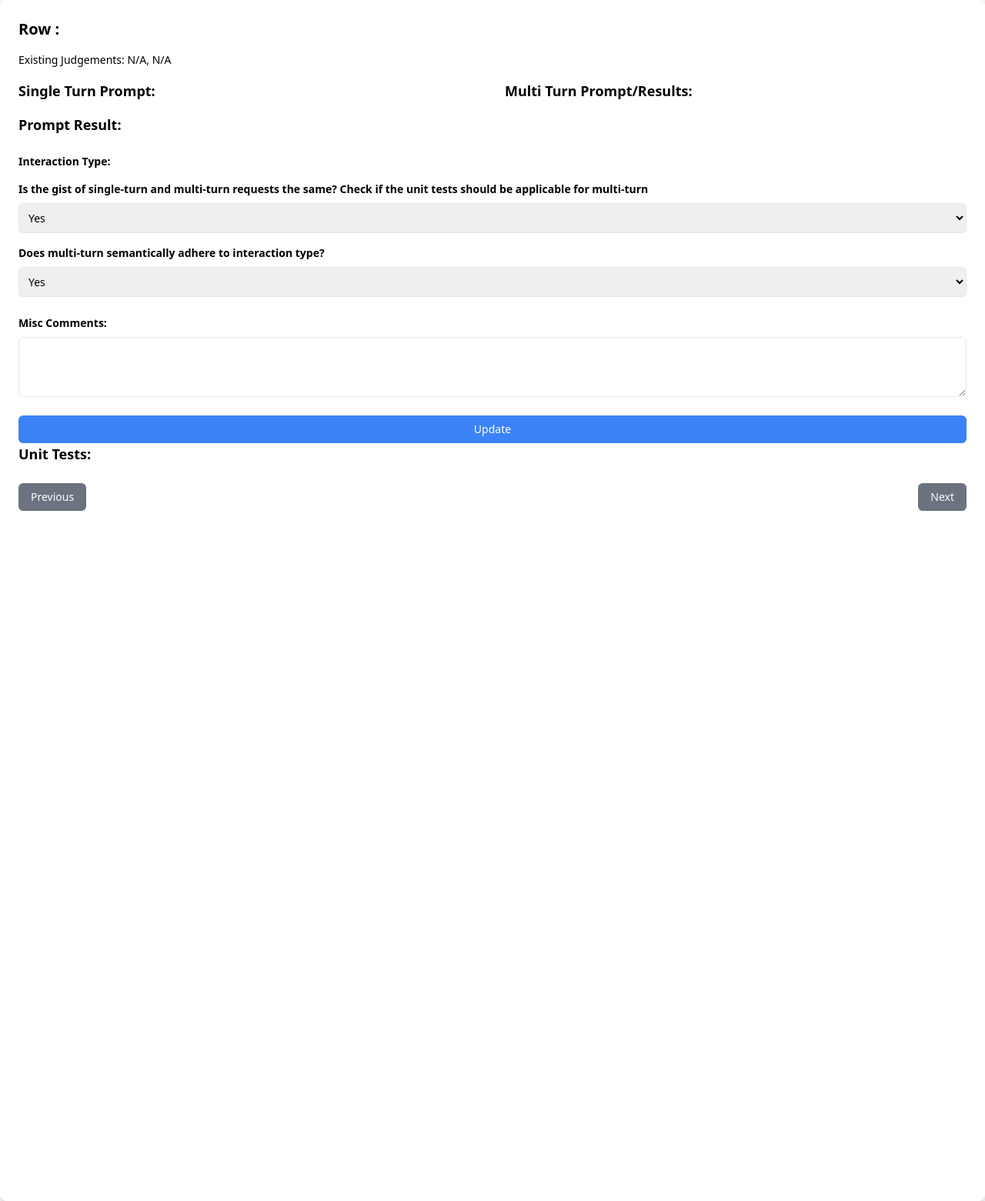
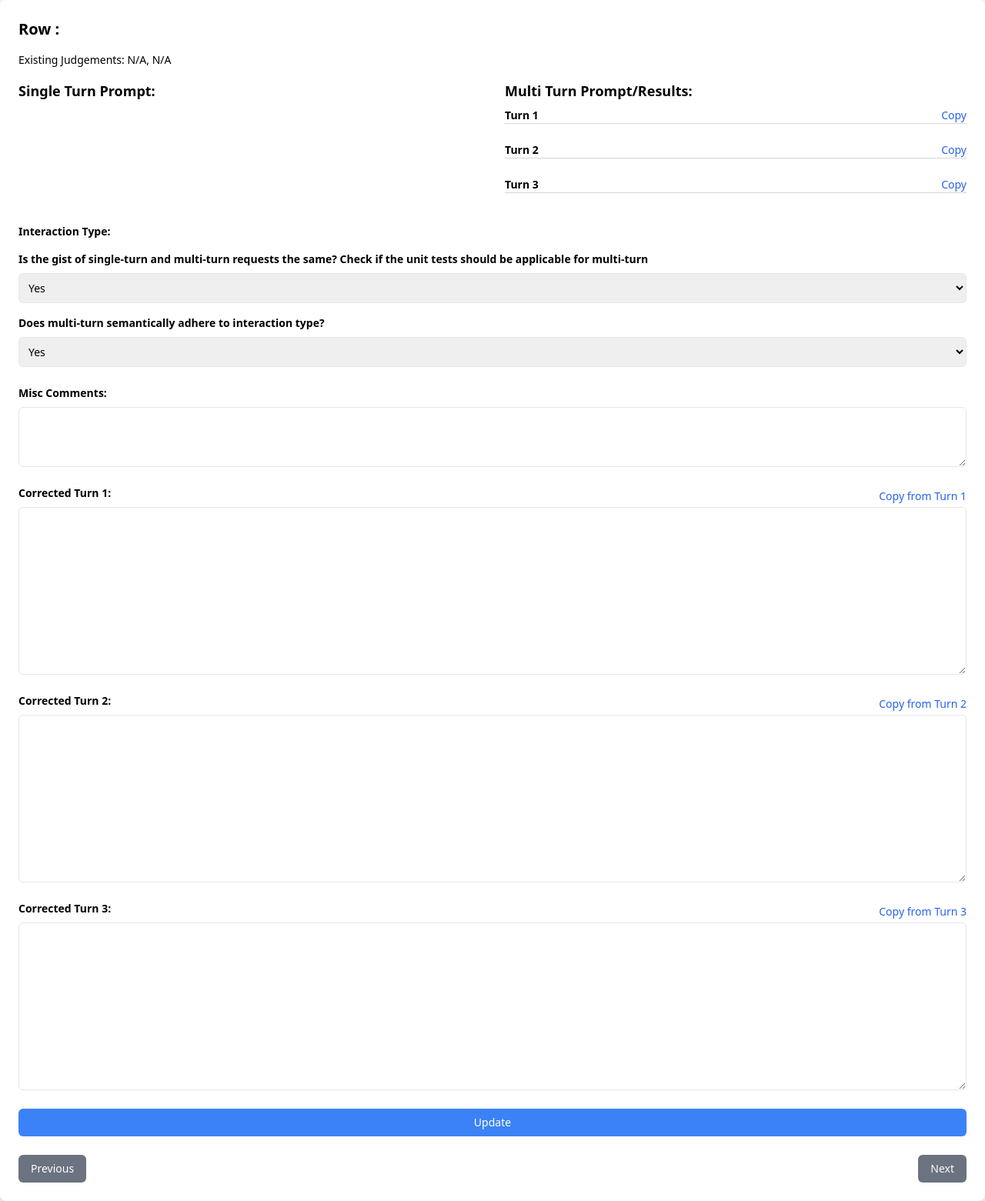
Before and after one commit to NyxIsBad/YizhengRuchitYang_Flask, a Flask app: template templates/process.html in a window 1280 px wide. Shown: the whole page at 77% size. Run offline with Flask 3, Linux system fonts and the light colour scheme; the template is opened without the code that fills it, so the values that code supplies are empty; some libraries are stand-ins or nearby versions.

Commit message:
changes for version 2 of sheet

```diff
--- a/app.py
+++ b/app.py
@@ -9,6 +9,21 @@ app = Flask(__name__)
 # Global variables for starting row, and current page
 start_row = 2
 current_row = start_row
+alphabet = 'ABCDEFGHIJKLMNOPQRSTUVWXYZ'
+a_to_index = {char: index for index, char in enumerate(alphabet)}
+
+# global variables for actual columns to select
+Single_Turn = a_to_index['E']
+Interaction_Type = a_to_index['F']
+J_Semantic_Adherence = a_to_index['G'] # judgement
+J_Interaction_Type = a_to_index['H'] #judgement
+Multi_Turn_1 = a_to_index['I']
+Multi_Turn_2 = a_to_index['J']
+Multi_Turn_3 = a_to_index['K']
+Misc_Comments = a_to_index['L']
+Corrected_Turn_1 = a_to_index['M']
+Corrected_Turn_2 = a_to_index['N']
+Corrected_Turn_3 = a_to_index['O']
 
 # Google Sheets authentication
 def authenticate_google_sheets(credentials_file, sheet_id, worksheet_name):
@@ -20,6 +35,30 @@ def authenticate_google_sheets(credentials_file, sheet_id, worksheet_name):
 
 def convert_newlines(text):
     return str(escape(text)).replace("\n", "<br>").replace(r"\n", "<br>")
+
+def highlight_matching_lines(single_text, multi_text):
+    import re
+
+    # Normalize text for comparison
+    def normalize(s):
+        return s.replace('\\\\', '\\').strip()
+
+    # Normalize all lines in the single turn text
+    single_lines_normalized = set(normalize(line) for line in single_text.splitlines() if line.strip())
+
+    highlighted_lines = []
+    for line in multi_text.splitlines():
+        raw_line = line
+        norm_line = normalize(line)
+        if norm_line in single_lines_normalized:
+            highlighted_line = f'<span style="background-color: yellow">{escape(raw_line)}</span>'
+        else:
+            highlighted_line = escape(raw_line)
+        highlighted_lines.append(highlighted_line)
+
+    return Markup('<br>'.join(highlighted_lines))
+
+
 
 # Read configuration from config.cfg
 config = configparser.ConfigParser()
@@ -45,7 +84,7 @@ def set_parameters():
 
 @app.route('/process/<int:row_id>', methods=['GET'])
 def process(row_id=None):
-    global current_row, sheet
+    global current_row, sheet, Single_Turn, Interaction_Type, J_Semantic_Adherence, J_Interaction_Type, Multi_Turn_1, Multi_Turn_2, Multi_Turn_3, Misc_Comments, Corrected_Turn_1, Corrected_Turn_2, Corrected_Turn_3
     # Get the number of rows in the sheet
 
     # If row_id is provided, use it; otherwise, use the global current_row
@@ -65,29 +104,19 @@ def process(row_id=None):
     if len(row) < 22:
         row.extend([''] * (22 - len(row)))  # Extend the row with empty strings up to 22 columns
 
-    M, N = row[12], row[13]  # Columns M, N (zero-indexed: 12, 13)
-    K, L = row[10], row[11]  # Columns K, L
-    U = row[20]  # Column U
-    # print(str(escape(U)).replace(r"\n", "<br>"))
-    V = row[21]  # Column V
-    F = row[5]  # Column F (Interaction Type)
-    instructions = row[14:20]  # Columns O-T
-
-    instructions = [convert_newlines(instr) for instr in instructions]
-    # Instructions should be 6 long; lets provide strong to 0, 2, 4 (the instructions)
-    instructions[0] = "<strong>" + instructions[0] + "</strong>"
-    instructions[2] = "<strong>" + instructions[2] + "</strong>"
-    instructions[4] = "<strong>" + instructions[4] + "</strong>"
     data = {
         'index': current,
-        'K': K, # judgement 1
-        'L': L, # judgement 2
-        'M': convert_newlines(M), # instructions
-        'N': convert_newlines(N), # instructions
-        'U': convert_newlines(U), # unit tests
-        'V': V, # misc comments
-        'F': F,  # Interaction Type
-        'instructions': instructions,
+        'single_turn': convert_newlines(row[Single_Turn]),  # Column E
+        'j_semantic_adherence': row[J_Semantic_Adherence],  # Column G
+        'j_interaction_type': row[J_Interaction_Type],  # Column H
+        'interaction_type': row[Interaction_Type],  # Column F
+        'multi_turn_1': highlight_matching_lines(row[Single_Turn], row[Multi_Turn_1]),  # Column I
+        'multi_turn_2': highlight_matching_lines(row[Single_Turn], row[Multi_Turn_2]),  # Column J
+        'multi_turn_3': highlight_matching_lines(row[Single_Turn], row[Multi_Turn_3]),  # Column K
+        'misc_comments': convert_newlines(row[Misc_Comments]),  # Column L
+        'corrected_turn_1': row[Corrected_Turn_1],  # Column M
+        'corrected_turn_2': row[Corrected_Turn_2],  # Column N
+        'corrected_turn_3': row[Corrected_Turn_3],
         'start_row': current_row,
     }
 
@@ -95,15 +124,21 @@ def process(row_id=None):
 
 @app.route('/update/<int:row_id>', methods=['POST'])
 def update(row_id):
-    global sheet
-    M = request.form['M']
-    N = request.form['N']
-    V = request.form.get('V', '')  # Get Misc Comments, default to empty string if missing
+    global sheet, Single_Turn, Interaction_Type, J_Semantic_Adherence, J_Interaction_Type, Multi_Turn_1, Multi_Turn_2, Multi_Turn_3, Misc_Comments, Corrected_Turn_1, Corrected_Turn_2, Corrected_Turn_3
 
+    new_semantic_judgement = request.form.get('j_semantic', '')  # Get Semantic Adherence judgement, default to empty string if missing
+    new_interaction_judgement = request.form.get('j_interaction', '')  # Get Interaction judgement, default to empty string if missing
+    new_misc_comments = request.form.get('misc', '')  # Get Misc Comments, default to empty string if missing
+    new_corrected_turn_1 = request.form.get('corrected_turn_1', '')  # Get Corrected Turn 1, default to empty string if missing
+    new_corrected_turn_2 = request.form.get('corrected_turn_2', '')  # Get Corrected Turn 2, default to empty string if missing
+    new_corrected_turn_3 = request.form.get('corrected_turn_3', '')  # Get Corrected Turn 3, default to empty string if missing
     # Update the cells based on the user input
-    sheet.update_cell(row_id, 11, M)  # Column K
-    sheet.update_cell(row_id, 12, N)  # Column L
-    sheet.update_cell(row_id, 22, V)  # Column V (Misc Comments)
+    sheet.update_cell(row_id, J_Semantic_Adherence + 1, new_semantic_judgement)
+    sheet.update_cell(row_id, J_Interaction_Type + 1, new_interaction_judgement)
+    sheet.update_cell(row_id, Misc_Comments + 1, new_misc_comments)
+    sheet.update_cell(row_id, Corrected_Turn_1 + 1, new_corrected_turn_1)
+    sheet.update_cell(row_id, Corrected_Turn_2 + 1, new_corrected_turn_2)
+    sheet.update_cell(row_id, Corrected_Turn_3 + 1, new_corrected_turn_3)
 
     # After updating, redirect to the process page with the updated row_id
     return redirect(url_for('process', row_id=row_id))
--- a/config.cfg
+++ b/config.cfg
@@ -1,4 +1,4 @@
 [settings]
-json_file =
-sheet_id =
-sheet_tab = annotations
+json_file = credible-rider-452314-u0-5a48b6e17d88.json
+sheet_id = 1pGWsdo_k3kgnq6jVdOwMca4R2u0tAmX5R2x8T1TqtlI
+sheet_tab = jeffery_annotations
--- a/templates/process.html
+++ b/templates/process.html
@@ -9,19 +9,15 @@
     </head>
 <body class="bg-gray-100 h-screen text-sm">
     <div class="w-full h-full p-6 bg-white rounded-lg shadow-md overflow-auto">
-        <h1 class="text-xl font-bold mb-4">Row {{ data.index+1 }}:</h1>
-        <div class="mb-4">Existing Judgements: {{ data.K or 'N/A' }}, {{ data.L or 'N/A' }}</div>
+        <h1 class="text-xl font-bold mb-4">Row {{ data.index }}:</h1>
+        <div class="mb-4">Existing Judgements: {{ data.j_semantic_adherence or 'N/A' }}, {{ data.j_interaction_type or 'N/A' }}</div>
 
         <div class="flex gap-8 mb-6">
             <!-- M/N columns -->
             <div class="flex-1 space-y-4">
                 <div>
                     <strong class="text-lg">Single Turn Prompt:</strong>
-                    <div class="text-gray-800">{{ data.M | safe }}</div>
-                </div>
-                <div>
-                    <strong class="text-lg">Prompt Result:</strong>
-                    <div class="text-gray-800">{{ data.N | safe }}</div>
+                    <div class="text-gray-800">{{ data.single_turn | safe }}</div>
                 </div>
             </div>
 
@@ -29,11 +25,27 @@
             <div class="flex-1 space-y-4">
                 <div>
                     <strong class="text-lg">Multi Turn Prompt/Results:</strong>
-                    <ul class="list-disc pl-6">
-                        {% for instruction in data.instructions %}
-                            <li class="text-gray-800">{{ instruction | safe }}</li>
-                        {% endfor %}
-                    </ul>
+
+                    <!-- Turn 1 -->
+                    <div class="flex justify-between items-center mt-2">
+                        <span class="text-sm font-semibold">Turn 1</span>
+                        <button onclick="copyText('multi1')" class="text-blue-600 hover:underline">Copy</button>
+                    </div>
+                    <div id="multi1" class="text-gray-800 border-t border-gray-300 py-2">{{ data.multi_turn_1 | safe }}</div>
+
+                    <!-- Turn 2 -->
+                    <div class="flex justify-between items-center mt-2">
+                        <span class="text-sm font-semibold">Turn 2</span>
+                        <button onclick="copyText('multi2')" class="text-blue-600 hover:underline">Copy</button>
+                    </div>
+                    <div id="multi2" class="text-gray-800 border-t border-gray-300 py-2">{{ data.multi_turn_2 | safe }}</div>
+
+                    <!-- Turn 3 -->
+                    <div class="flex justify-between items-center mt-2">
+                        <span class="text-sm font-semibold">Turn 3</span>
+                        <button onclick="copyText('multi3')" class="text-blue-600 hover:underline">Copy</button>
+                    </div>
+                    <div id="multi3" class="text-gray-800 border-t border-gray-300 py-2">{{ data.multi_turn_3 | safe }}</div>
                 </div>
             </div>
         </div>
@@ -42,35 +54,54 @@
         <form method="POST" action="{{ url_for('update', row_id=data.index) }}">
             <!-- Interaction Type Display -->
 	    <div class="mb-4">
-    		<strong class="block font-semibold mb-2"">Interaction Type:</strong>
-    		<div class="text-gray-800">{{ data.F | safe }}</div>
+    		<strong class="block font-semibold mb-2">Interaction Type:</strong>
+    		<div class="text-gray-800">{{ data.interaction_type | safe }}</div>
 	    </div>
             <div class="mb-4">
-                <label for="M" class="block font-semibold mb-2">Is the gist of single-turn and multi-turn requests the same? Check if the unit tests should be applicable for multi-turn</label>
-                <select name="M" class="block w-full p-2 border rounded-md" required>
-                    <option value="1" {% if data.K == '1' %} selected {% endif %}>Yes</option>
-                    <option value="0" {% if data.K == '0' %} selected {% endif %}>No</option>
+                <label for="j_semantic" class="block font-semibold mb-2">Is the gist of single-turn and multi-turn requests the same? Check if the unit tests should be applicable for multi-turn</label>
+                <select name="j_semantic" class="block w-full p-2 border rounded-md" required>
+                    <option value="1" {% if data.j_semantic_adherence == '1' %} selected {% endif %}>Yes</option>
+                    <option value="0" {% if data.j_semantic_adherence == '0' %} selected {% endif %}>No</option>
                 </select>
             </div>
             <div class="mb-6">
-                <label for="N" class="block font-semibold mb-2">Does multi-turn semantically adhere to interaction type?</label>
-                <select name="N" class="block w-full p-2 border rounded-md" required>
-                    <option value="1" {% if data.L == '1' %} selected {% endif %}>Yes</option>
-                    <option value="0" {% if data.L == '0' %} selected {% endif %}>No</option>
+                <label for="j_interaction" class="block font-semibold mb-2">Does multi-turn semantically adhere to interaction type?</label>
+                <select name="j_interaction" class="block w-full p-2 border rounded-md" required>
+                    <option value="1" {% if data.j_interaction_type == '1' %} selected {% endif %}>Yes</option>
+                    <option value="0" {% if data.j_interaction_type == '0' %} selected {% endif %}>No</option>
                 </select>
             </div>
             <!-- New Comments Field for Column U -->
-	    <div class="mb-6">
-		<label for="V" class="block font-semibold mb-2">Misc Comments:</label>
-		<textarea name="V" class="block w-full p-2 border rounded-md" rows="3">{{ data.V | safe }}</textarea>
-	    </div>
+            <div class="mb-6">
+                <label for="misc" class="block font-semibold mb-2">Misc Comments:</label>
+                <textarea name="misc" class="block w-full p-2 border rounded-md" rows="3">{{ data.j_misc_comments | safe }}</textarea>
+                <!-- New fields to input corrected turns -->
+            </div>
+            <div class="mb-6">
+                <div class="flex justify-between items-center">
+                    <label for="corrected_turn_1" class="block font-semibold mb-2">Corrected Turn 1:</label>
+                    <button type="button" onclick="copyToTextarea('multi1', 'corrected_turn_1')" class="text-blue-600 hover:underline text-sm">Copy from Turn 1</button>
+                </div>
+                <textarea name="corrected_turn_1" id="corrected_turn_1" class="block w-full p-2 border rounded-md" rows="10">{{ data.corrected_turn_1 | safe }}</textarea>
+            </div>
+
+            <div class="mb-6">
+                <div class="flex justify-between items-center">
+                    <label for="corrected_turn_2" class="block font-semibold mb-2">Corrected Turn 2:</label>
+                    <button type="button" onclick="copyToTextarea('multi2', 'corrected_turn_2')" class="text-blue-600 hover:underline text-sm">Copy from Turn 2</button>
+                </div>
+                <textarea name="corrected_turn_2" id="corrected_turn_2" class="block w-full p-2 border rounded-md" rows="10">{{ data.corrected_turn_2 | safe }}</textarea>
+            </div>
+            <div class="mb-6">
+                <div class="flex justify-between items-center">
+                    <label for="corrected_turn_3" class="block font-semibold mb-2">Corrected Turn 3:</label>
+                    <button type="button" onclick="copyToTextarea('multi3', 'corrected_turn_3')" class="text-blue-600 hover:underline text-sm">Copy from Turn 3</button>
+                </div>
+                <textarea name="corrected_turn_3" id="corrected_turn_3" class="block w-full p-2 border rounded-md" rows="10">{{ data.corrected_turn_3 | safe }}</textarea>
+            </div>
+            <!-- Update Button -->
             <button id="update-button" type="submit" class="w-full bg-blue-500 text-white py-2 px-4 rounded-md hover:bg-blue-600 focus:outline-none">Update</button>
         </form>
-
-        <div class="text-lg"><strong>Unit Tests:</strong></div>
-        <div>
-            <div class="text-gray-800">{{ data.U | safe }}</div>
-        </div>
 
         <!-- Navigation Buttons -->
         <div class="flex justify-between mt-6">
@@ -96,6 +127,24 @@
                 document.getElementById('update-button').click();
             }
         });
+        function copyText(id) {
+            const el = document.getElementById(id);
+            // Create a temporary element to extract only the text content (no HTML tags)
+            const temp = document.createElement("textarea");
+            temp.value = el.innerText || el.textContent;
+            document.body.appendChild(temp);
+            temp.select();
+            document.execCommand("copy");
+            document.body.removeChild(temp);
+            alert("Copied to clipboard.");
+        }
+        function copyToTextarea(sourceId, targetId) {
+            const source = document.getElementById(sourceId);
+            const target = document.getElementById(targetId);
+            if (source && target) {
+                target.value = source.innerText || source.textContent;
+            }
+        }
     </script>
 </body>
 </html>
```
Also changed, not shown: testapp.py (added, +29 -0 lines).
